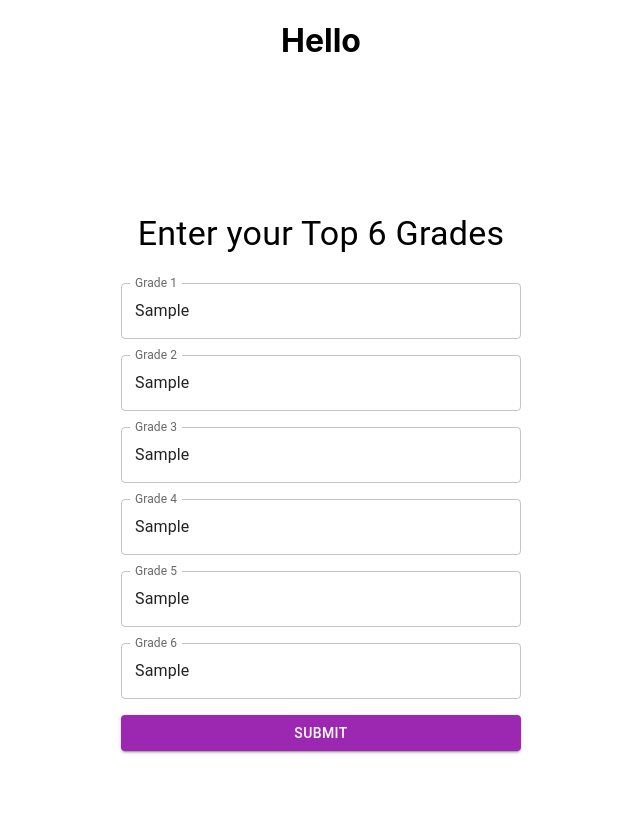
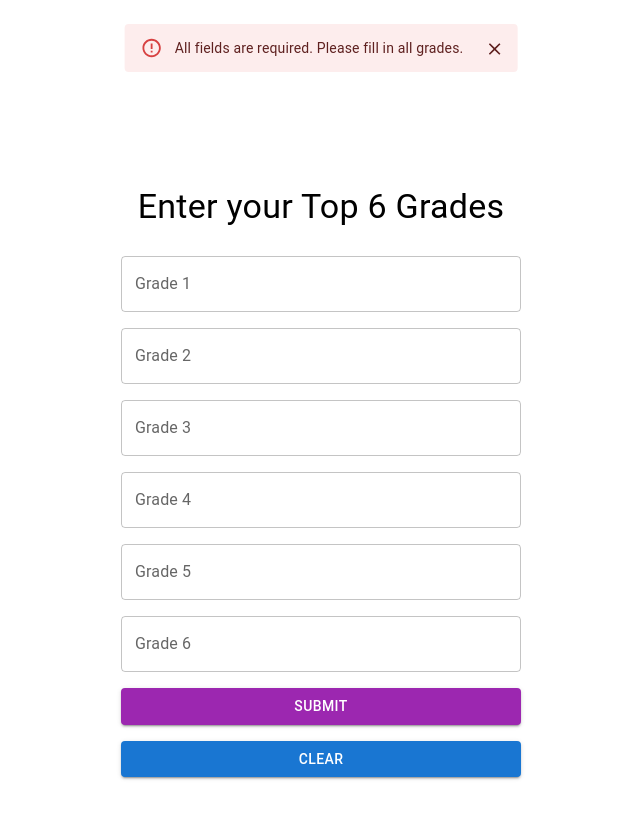
Before and after one commit to RajanChavada/OntarioUniversity, a React (Create React App) app in the folder ontariouniversity/: page / in a window 1280 px wide. Both pictures are taken after typing "Sample", "Sample", "Sample", "Sample", "Sample", "Sample" into the empty fields and a click on the button "SUBMIT". Shown: the top 818 px of the page, without its empty margins (319-959 px from the left). Built offline with nearby package versions, Linux system fonts and the light colour scheme.

Commit message:
Added basic grade functionality

```diff
--- a/ontariouniversity/src/components/GradeInput.js
+++ b/ontariouniversity/src/components/GradeInput.js
@@ -1,11 +1,56 @@
-import React from 'react';
-import { TextField, Box, Button, Typography } from '@mui/material';
+import React, { useState } from 'react';
+import { TextField, Box, Button, Typography, Alert, Snackbar } from '@mui/material';
 
 export default function GradeInput() {
-    // Handle submit function
+    const [grades, setGrades] = useState(Array(6).fill(''));
+    const [alertOpen, setAlertOpen] = useState(false); // For controlling the popup alert
+    const [errorMessage, setErrorMessage] = useState(''); // To store the validation message
+    const [average, setAverage] = useState(0); // To store the average of grades
+
+
+    // Handle input change for grades
+    const handleGradeChange = (index, event) => {
+        const value = event.target.value;
+        if (value === '' || Number(value) >= 0 && Number(value) <= 100) {
+            const newGrades = [...grades];
+            newGrades[index] = event.target.value;
+            setGrades(newGrades);
+        }
+    };
+
+    // Handle submit function with validation
     const handleSubmit = () => {
-        console.log('Submit button clicked');
+        // Check if any grade field is empty
+        if (grades.some((grade) => grade === '')) {
+            setErrorMessage('All fields are required. Please fill in all grades.');
+            setAlertOpen(true);
+            return;
+        }
+
+        // If all grades are filled, calculate the average
+        const total = grades.reduce((sum, grade) => sum + Number(grade), 0);
+        const avg = total / grades.length;
+        setAverage(avg); // This sets the state for average but won't be immediately available
+
+        // Display success message
+        setErrorMessage('Grades submitted successfully!');
+        setAlertOpen(true);
+
+        // Log the grades and the average
+        console.log('Grades submitted:', grades);
+        console.log('Average grade:', avg); // Using `avg` directly here to ensure it logs correctly
     };
+
+    // Handle closing the alert popup
+    const handleCloseAlert = () => {
+        setAlertOpen(false);
+    };
+
+    const handleClear = () => {
+        setAverage(0);
+        setGrades(Array(6).fill(''));
+        setErrorMessage('');
+    }
 
     return (
         <Box
@@ -24,17 +69,44 @@ export default function GradeInput() {
             </Typography>
 
             {/* Grade Input Fields */}
-            <TextField label="Grade 1" variant="outlined" fullWidth />
-            <TextField label="Grade 2" variant="outlined" fullWidth />
-            <TextField label="Grade 3" variant="outlined" fullWidth />
-            <TextField label="Grade 4" variant="outlined" fullWidth />
-            <TextField label="Grade 5" variant="outlined" fullWidth />
-            <TextField label="Grade 6" variant="outlined" fullWidth />
+            {grades.map((grade, index) => (
+                <TextField
+                    key={index}
+                    label={`Grade ${index + 1}`}
+                    variant="outlined"
+                    fullWidth
+                    value={grade}
+                    onChange={(event) => handleGradeChange(index, event)}
+                />
+            ))}
 
             {/* Submit Button */}
             <Button variant="contained" color="secondary" fullWidth onClick={handleSubmit}>
                 Submit
             </Button>
+
+            <Button variant="contained" color="primary" fullWidth onClick={handleClear}>
+                Clear
+            </Button>
+
+            {/* Display Average */}
+            {average > 0 && (
+                <Typography variant="h6" component="p">
+                    Average Grade: {average.toFixed(2)}
+                </Typography>
+            )}
+
+            {/* Snackbar Alert */}
+            <Snackbar
+                open={alertOpen}
+                autoHideDuration={4000}
+                onClose={handleCloseAlert}
+                anchorOrigin={{ vertical: 'top', horizontal: 'center' }}
+            >
+                <Alert onClose={handleCloseAlert} severity={errorMessage.includes('successfully') ? 'success' : 'error'}>
+                    {errorMessage}
+                </Alert>
+            </Snackbar>
         </Box>
     );
 }
```
